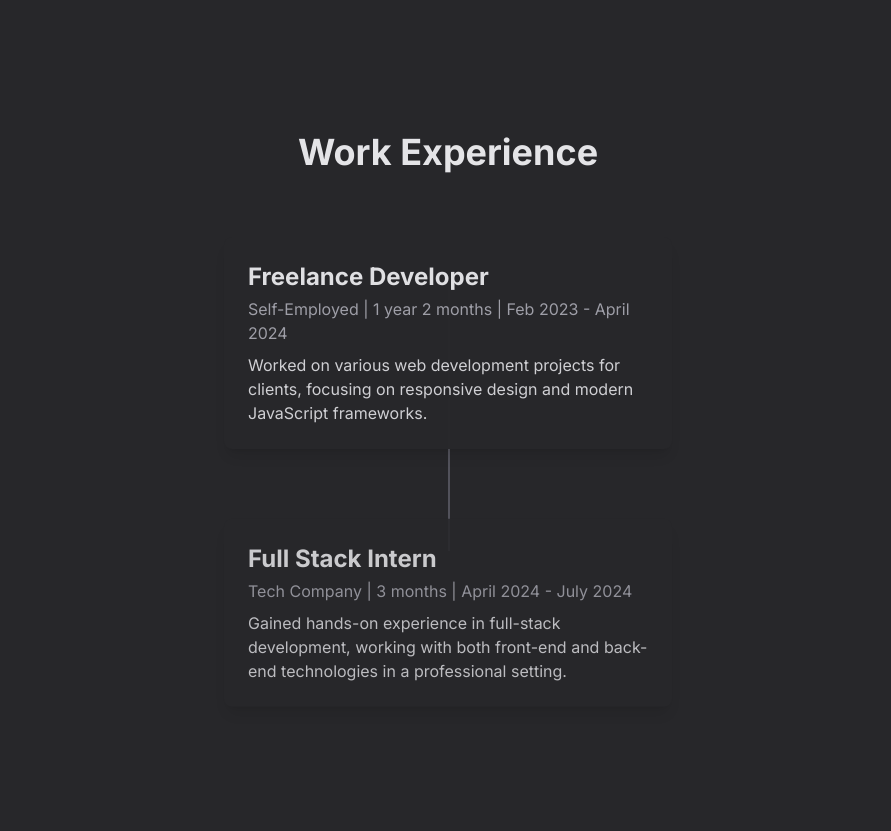
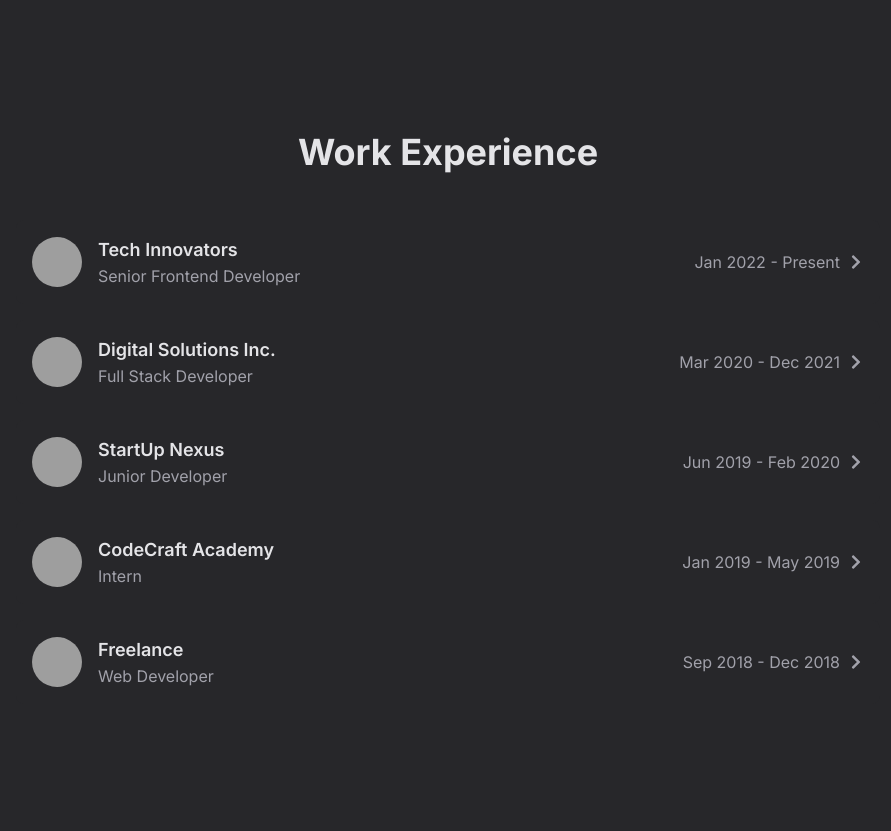
Before and after one commit to HimanshuSinghBhandari/portfolio-template, a Next.js app: page / in a window 1280 px wide. Shown: the part 1960-2791 px from the top of the page, without its empty margins (192-1083 px from the left). Built offline with nearby package versions, Linux system fonts and the light colour scheme; grey boxes are pictures that could not be loaded.

Commit message:
adding new changes over project and work expereinece , adding more depth and detail over it

```diff
--- a/src/components/profile-section.tsx
+++ b/src/components/profile-section.tsx
@@ -63,11 +63,9 @@ const ProfilePage = () => {
         />
 
         <motion.h1
-          className="md:text-3xl text-2xl font-bold md:mb-2 mb-[2rem] text-zinc-300"
-          animate={{ y: [0, -10, 0] }}
-          transition={{ duration: 2, repeat: Infinity }}
+          className="md:text-3xl text-2xl  text-center font-bold md:mb-2 mb-[2rem] text-zinc-300"
         >
-          Himanshu Singh
+            Hi, I&apos;m Himanshu 👋
         </motion.h1>
         <p className="text-xl text-zinc-300 mb-4">Full Stack developer</p>
 
--- a/src/components/project-section.tsx
+++ b/src/components/project-section.tsx
@@ -1,71 +1,165 @@
 "use client"
-import { motion } from 'framer-motion';
-import { FaCog, FaClock, FaLightbulb } from 'react-icons/fa';
+import { motion, useTransform, useScroll } from 'framer-motion';
+import { FaCog, FaClock, FaLightbulb, FaMagic, FaGlobe, FaGithub } from 'react-icons/fa';
 import Image from 'next/image';
+import { useRef } from 'react';
 import Link from 'next/link';
 
 interface Project {
   icon: React.ReactNode;
   name: string;
+  description: string;
   image: string;
   link: string;
+  tags: string[];
+  websiteLink?: string;
+  sourceLink?: string;
 }
 
 const projects: Project[] = [
-  { icon: <FaCog className="text-zinc-300" />, name: "Web App Redesign", image: "https://picsum.photos/600/300?random=1", link: "/projects/web-app" },
-  { icon: <FaClock className="text-zinc-300" />, name: "Brand Identity", image: "https://picsum.photos/600/300?random=2", link: "/projects/brand-identity" },
-  { icon: <FaLightbulb className="text-zinc-300" />, name: "Mobile App UI", image: "https://picsum.photos/600/300?random=3", link: "/projects/mobile-app" },
+  {
+    icon: <FaCog className="text-zinc-300" />,
+    name: "Web App Redesign",
+    description: "Redesigned and improved user experience for a complex web application.",
+    image: "https://picsum.photos/600/300?random=1",
+    link: "/projects/web-app",
+    tags: ["React", "TypeScript", "TailwindCSS"],
+    websiteLink: "https://example.com",
+    sourceLink: "https://github.com/example/web-app"
+  },
+  {
+    icon: <FaClock className="text-zinc-300" />,
+    name: "Brand Identity",
+    description: "Created a cohesive brand identity for a startup company.",
+    image: "https://picsum.photos/600/300?random=2",
+    link: "/projects/brand-identity",
+    tags: ["Figma", "Illustrator", "Photoshop"],
+    websiteLink: "https://example.com/brand"
+  },
+  {
+    icon: <FaLightbulb className="text-zinc-300" />,
+    name: "Mobile App UI",
+    description: "Designed and prototyped a mobile app interface for iOS and Android.",
+    image: "https://picsum.photos/600/300?random=3",
+    link: "/projects/mobile-app",
+    tags: ["React Native", "Expo", "Firebase"],
+    websiteLink: "https://example.com/app",
+    sourceLink: "https://github.com/example/mobile-app"
+  },
+  {
+    icon: <FaMagic className="text-zinc-300" />,
+    name: "Magic UI",
+    description: "Designed, developed and sold animated UI components for developers.",
+    image: "https://picsum.photos/600/300?random=4",
+    link: "/projects/magic-ui",
+    tags: ["Next.js", "TypeScript", "PostgreSQL", "Prisma", "TailwindCSS", "Stripe", "Shadcn UI"],
+    websiteLink: "https://magicui.design",
+    sourceLink: "https://github.com/example/magic-ui"
+  }
 ];
 
-const ProjectCard = ({ icon, name, image, link }: Project) => (
-  <Link href={link}>
+const ProjectCard = ({ icon, name, description, image, link, tags, websiteLink, sourceLink }: Project) => (
   <motion.div
-      className="bg-zinc-700 rounded-lg overflow-hidden shadow-lg w-full max-w-4xl mx-auto mb-12 sm:max-w-sm md:max-w-2xl lg:max-w-4xl"
-      whileHover={{ scale: 1.05, y: -10 }}
+    className="bg-zinc-800 border border-zinc-600 rounded-lg overflow-hidden shadow-lg w-full sm:w-[calc(50%-0.5rem)] mb-8"
+    whileHover={{ scale: 1.02, y: -5 }}
     initial={{ opacity: 0, y: 20 }}
     animate={{ opacity: 1, y: 0 }}
     transition={{ duration: 0.3 }}
   >
+    <Link href={link}>
       <div className="p-4 flex items-center justify-between">
-        <h3 className="text-2xl font-semibold text-zinc-300">{name}</h3>
-        <div className="text-2xl text-zinc-300">{icon}</div>
+        <h3 className="text-xl font-semibold text-zinc-300">{name}</h3>
+        <div className="text-xl text-zinc-300">{icon}</div>
       </div>
       <div className="px-4 pb-4">
         <motion.div
           className="overflow-hidden rounded-lg"
-          whileHover={{ scale: 1.03 }}
+          whileHover={{ scale: 1.05 }}
           transition={{ duration: 0.2 }}
         >
-          <Image src={image} alt={name} className="w-full h-64 object-cover" width={600} height={300} />
+          <Image src={image} alt={name} className="w-full h-40 object-cover" width={600} height={300} />
         </motion.div>
+        <p className="mt-3 text-sm text-zinc-400">{description}</p>
+        <div className="mt-3 flex flex-wrap gap-2">
+          {tags.map((tag, index) => (
+            <motion.span
+              key={index}
+              className="bg-zinc-900 text-zinc-300 px-2 py-1 rounded-xl text-xs"
+              whileHover={{ scale: 1.1, backgroundColor: "#3f3f46" }}
+              transition={{ duration: 0.2 }}
+            >
+              {tag}
+            </motion.span>
+          ))}
         </div>
+        <div className="mt-4 flex gap-2">
+          {websiteLink && (
+            <motion.a
+              href={websiteLink}
+              className="bg-zinc-700 text-zinc-300 px-3 py-1 rounded-lg text-sm flex items-center gap-1"
+              whileHover={{ scale: 1.05, backgroundColor: "#52525b" }}
+              whileTap={{ scale: 0.95 }}
+            >
+              <FaGlobe /> Website
+            </motion.a>
+          )}
+          {sourceLink && (
+            <motion.a
+              href={sourceLink}
+              className="bg-zinc-700 text-zinc-300 px-3 py-1 rounded-lg text-sm flex items-center gap-1"
+              whileHover={{ scale: 1.05, backgroundColor: "#52525b" }}
+              whileTap={{ scale: 0.95 }}
+            >
+              <FaGithub /> Source
+            </motion.a>
+          )}
+        </div>
+      </div>
+    </Link>
   </motion.div>
-  </Link>
 );
 
 const ProjectSection = () => {
+  const ref = useRef(null);
+  const { scrollYProgress } = useScroll({
+    target: ref,
+    offset: ["start end", "end start"]
+  });
+
+  const opacity = useTransform(scrollYProgress, [0, 0.5], [0, 1]);
+  const y = useTransform(scrollYProgress, [0, 0.5], [50, 0]);
+
   return (
     <motion.div
-      className="mt-[8rem] max-w-6xl w-full mx-auto px-4 flex flex-col items-center"
+      ref={ref}
+      className="mt-[8rem] max-w-5xl w-full mx-auto px-4 flex flex-col items-center"
       initial={{ opacity: 0 }}
       animate={{ opacity: 1 }}
       transition={{ delay: 0.5 }}
     >
-      <h2 className="text-4xl font-bold mb-12 text-center text-zinc-300">Projects</h2>
-      <div className="flex flex-col items-center w-full">
+      <h2 className="text-2xl font-bold text-center text-zinc-300">My Projects</h2>
+      <motion.div
+        className="relative"
+        style={{ opacity, y }}
+      >
+        <p className="text-4xl text-zinc-200 font-semibold mb-2 text-center">
+          Check out my <span className="relative">
+            latest work
+            <motion.div
+              className="absolute bottom-0 left-0 h-0.5 bg-zinc-200"
+              initial={{ width: "0%" }}
+              animate={{ width: "100%" }}
+              transition={{ duration: 0.5, delay: 0.2 }}
+            />
+          </span>
+        </p>
+      </motion.div>
+      <div className="flex flex-wrap justify-between w-full mt-12">
         {projects.map((project, index) => (
           <ProjectCard key={index} {...project} />
         ))}
       </div>
-      <motion.button
-        className="mt-12 bg-gradient-to-r from-zinc-700 to-black text-white px-8 py-4 rounded-full text-lg font-semibold shadow-lg"
-        whileHover={{ scale: 1.05, boxShadow: "0px 0px 8px rgb(167, 139, 250)" }}
-        whileTap={{ scale: 0.95 }}
-      >
-        View All Projects
-      </motion.button>
     </motion.div>
   );
 };
-
 export default ProjectSection;
--- a/src/components/work-experience.tsx
+++ b/src/components/work-experience.tsx
@@ -1,102 +1,118 @@
 "use client";
-import { motion, useScroll, useTransform } from 'framer-motion';
-import { useRef } from 'react';
+import { motion, AnimatePresence } from 'framer-motion';
+import { useState } from 'react';
+import Image from 'next/image';
+import { FaChevronRight } from 'react-icons/fa';
 
 interface Experience {
-  title: string;
   company: string;
+  logo: string;
+  position: string;
   duration: string;
-  description: string;
+  details: string;
 }
 
 const experiences: Experience[] = [
     {
-    title: "Freelance Developer",
-    company: "Self-Employed",
-    duration: "1 year 2 months | Feb 2023 - April 2024",
-    description: "Worked on various web development projects for clients, focusing on responsive design and modern JavaScript frameworks."
+      company: "Tech Innovators",
+      logo: "https://picsum.photos/100/100?random=1",
+      position: "Senior Frontend Developer",
+      duration: "Jan 2022 - Present",
+      details: "Led the development of the company's flagship web application. Implemented new features and optimized performance, resulting in a 40% increase in user engagement."
     },
     {
-    title: "Full Stack Intern",
-    company: "Tech Company",
-    duration: "3 months | April 2024 - July 2024",
-    description: "Gained hands-on experience in full-stack development, working with both front-end and back-end technologies in a professional setting."
+      company: "Digital Solutions Inc.",
+      logo: "https://picsum.photos/100/100?random=2",
+      position: "Full Stack Developer",
+      duration: "Mar 2020 - Dec 2021",
+      details: "Developed and maintained multiple client websites. Collaborated with the design team to implement responsive and accessible user interfaces."
+    },
+    {
+      company: "StartUp Nexus",
+      logo: "https://picsum.photos/100/100?random=3",
+      position: "Junior Developer",
+      duration: "Jun 2019 - Feb 2020",
+      details: "Assisted in the development of a mobile app for local businesses. Gained experience in React Native and backend integration."
+    },
+    {
+      company: "CodeCraft Academy",
+      logo: "https://picsum.photos/100/100?random=4",
+      position: "Intern",
+      duration: "Jan 2019 - May 2019",
+      details: "Participated in various coding projects and workshops. Learned best practices in software development and version control."
+    },
+    {
+      company: "Freelance",
+      logo: "https://picsum.photos/100/100?random=5",
+      position: "Web Developer",
+      duration: "Sep 2018 - Dec 2018",
+      details: "Worked on several freelance projects, creating custom websites for small businesses and individuals."
     }
   ];
 
-const ExperienceItem = ({ title, company, duration, description, index }: Experience & { index: number }) => {
-  const itemRef = useRef(null);
-  const { scrollYProgress } = useScroll({
-    target: itemRef,
-    offset: ["start end", "center center"]
-  });
 
-  const y = useTransform(scrollYProgress, [0, 1], [50, 0]);
-  const opacity = useTransform(scrollYProgress, [0, 1], [0, 1]);
+const ExperienceItem = ({ company, logo, position, duration, details }: Experience) => {
+  const [isOpen, setIsOpen] = useState(false);
 
   return (
     <motion.div
-      ref={itemRef}
-      className="mb-16 flex flex-col items-center"
-      style={{ opacity }}
+      className="mb-4 bg-zinc-800 rounded-lg p-4 cursor-pointer"
+      whileHover={{ scale: 1.02 }}
+      onClick={() => setIsOpen(!isOpen)}
     >
+      <div className="flex flex-col sm:flex-row sm:items-center sm:justify-between">
+        <div className="flex items-center mb-2 sm:mb-0">
+          <Image
+            src={logo}
+            alt={`${company} logo`}
+            width={50}
+            height={50}
+            className="rounded-full mr-4"
+          />
+          <div>
+            <h3 className="text-lg font-semibold text-zinc-200">{company}</h3>
+            <p className="text-zinc-400">{position}</p>
+          </div>
+        </div>
+        <div className="flex items-center justify-between sm:justify-end w-full sm:w-auto mt-2 sm:mt-0">
+          <span className="text-zinc-400 mr-2">{duration}</span>
           <motion.div
-        className="bg-zinc-800 rounded-lg p-6 shadow-lg max-w-md w-full"
-        style={{ y }}
-        whileHover={{ scale: 1.05 }}
-        transition={{ type: "spring", stiffness: 300 }}
+            animate={{ rotate: isOpen ? 90 : 0 }}
+            transition={{ duration: 0.3 }}
           >
-        <motion.h3
-          className="text-2xl font-bold text-zinc-200"
-          initial={{ x: -20, opacity: 0 }}
-          animate={{ x: 0, opacity: 1 }}
-          transition={{ delay: 0.2, duration: 0.5 }}
+            <FaChevronRight className="text-zinc-400" />
+          </motion.div>
+        </div>
+      </div>
+      <AnimatePresence>
+        {isOpen && (
+          <motion.div
+            initial={{ height: 0, opacity: 0 }}
+            animate={{ height: "auto", opacity: 1 }}
+            exit={{ height: 0, opacity: 0 }}
+            transition={{ duration: 0.3 }}
+            className="mt-4 text-zinc-300"
           >
-          {title}
-        </motion.h3>
-        <p className="text-zinc-400 mt-1">{company} | {duration}</p>
-        <motion.p
-          className="text-zinc-300 mt-2"
-          initial={{ y: 20, opacity: 0 }}
-          animate={{ y: 0, opacity: 1 }}
-          transition={{ delay: 0.4, duration: 0.5 }}
-        >
-          {description}
-        </motion.p>
+            {details}
           </motion.div>
+        )}
+      </AnimatePresence>
     </motion.div>
   );
 };
 
 const WorkExperience = () => {
-  const containerRef = useRef(null);
-  const { scrollYProgress } = useScroll({
-    target: containerRef,
-    offset: ["start end", "end start"]
-  });
-
   return (
     <motion.div
-      ref={containerRef}
-      className="mt-[8rem] max-w-4xl w-full mx-auto px-4 relative"
-      initial={{ opacity: 0 }}
-      animate={{ opacity: 1 }}
-      transition={{ delay: 0.5 }}
+      className="mt-[8rem] max-w-4xl w-full mx-auto px-4"
+      initial={{ opacity: 0, y: 20 }}
+      animate={{ opacity: 1, y: 0 }}
+      transition={{ duration: 0.5 }}
     >
-      <motion.h2
-        className="text-4xl text-center font-bold mb-16 text-zinc-200"
-        whileHover={{ scale: 1.05 }}
-        transition={{ type: "spring", stiffness: 300 }}
-      >
-        Work Experience
-      </motion.h2>
-      <motion.div
-        className="absolute left-1/2 top-0 bottom-0 w-0.5 bg-zinc-600 hidden md:block"
-        style={{ scaleY: scrollYProgress }}
-      />
-      <div className="relative">
+      <h2 className="text-4xl text-center font-bold mb-12 text-zinc-200">Work Experience</h2>
+      <div>
         {experiences.map((experience, index) => (
-          <ExperienceItem key={index} {...experience} index={index} />
+          <ExperienceItem key={index} {...experience} />
         ))}
       </div>
     </motion.div>
```
Lines whose indentation alone changed are shown as unchanged.
